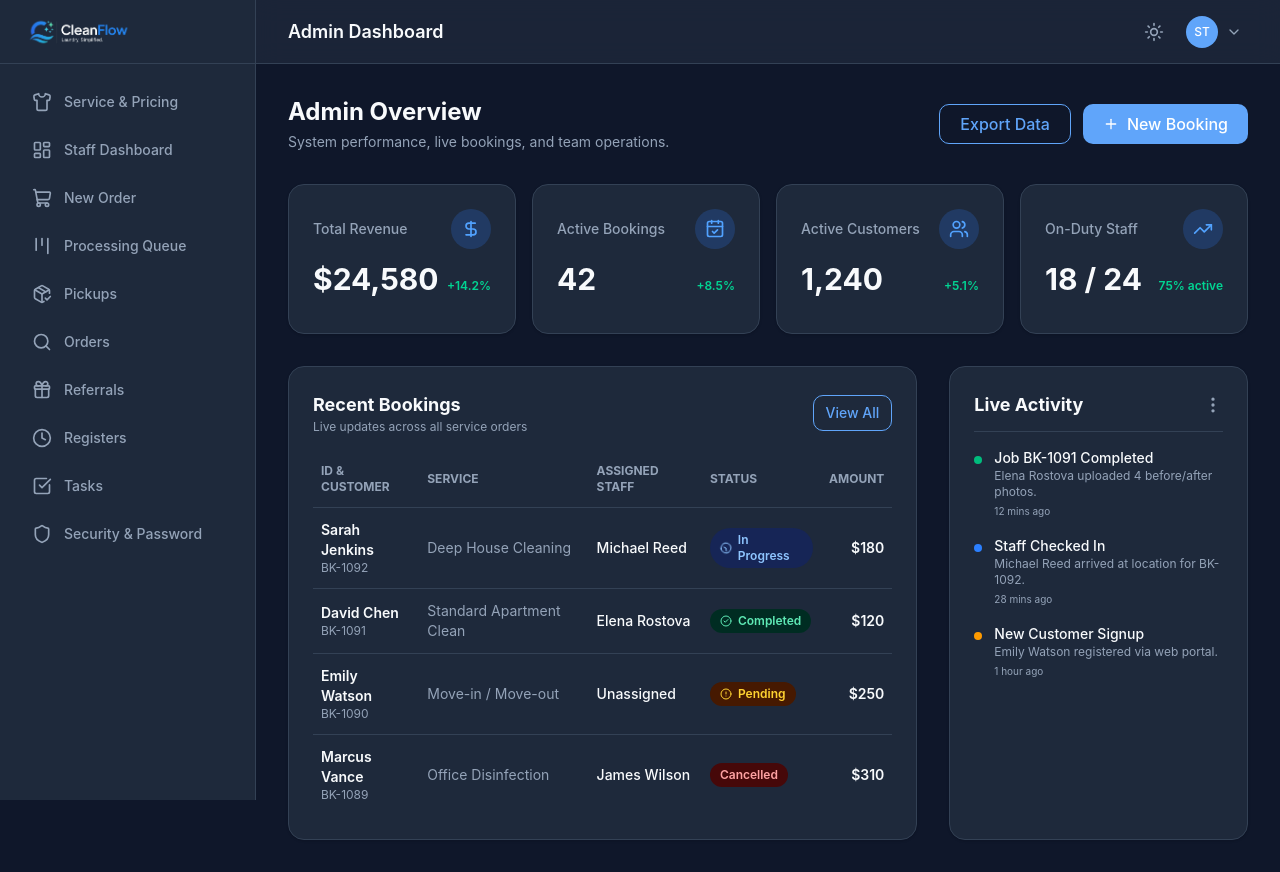
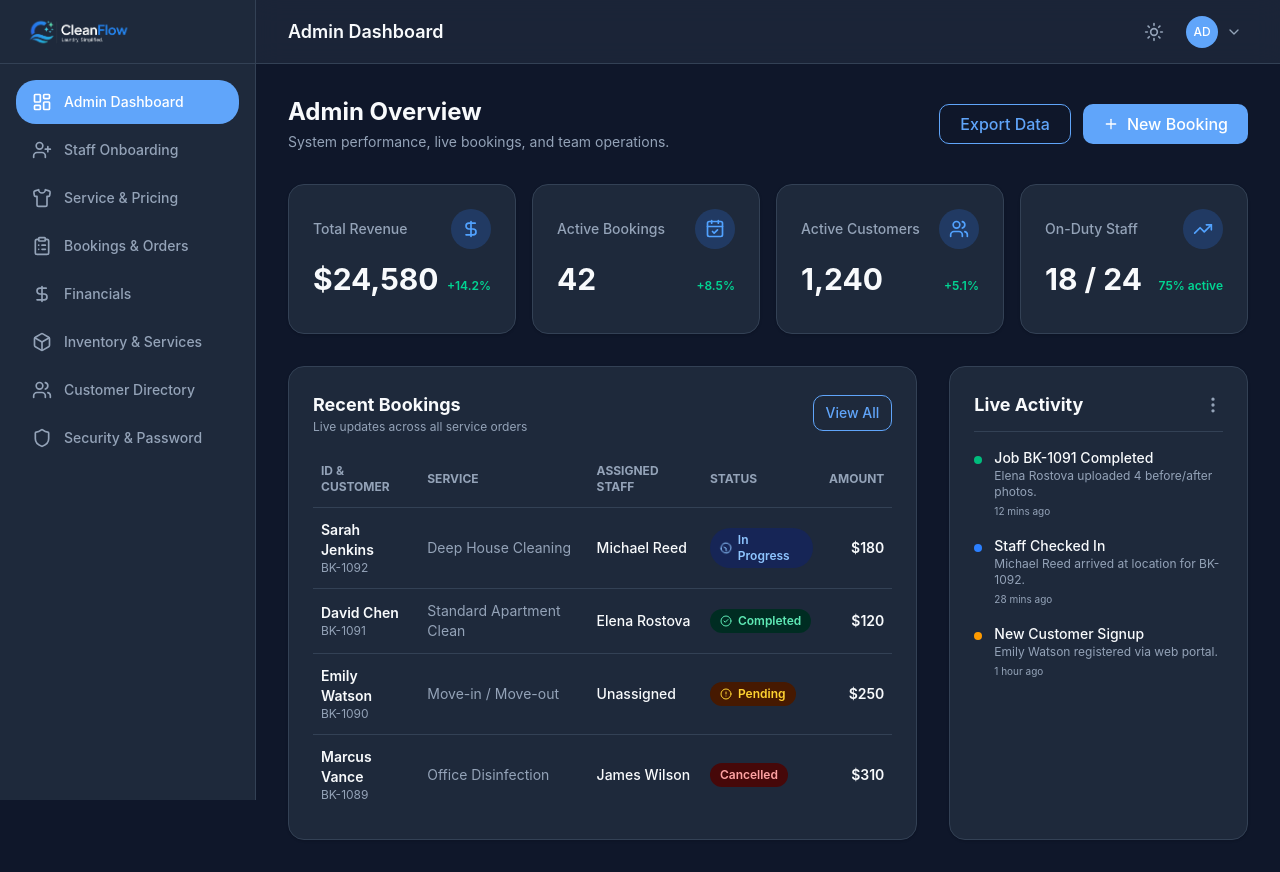
Before and after one commit to prudentchary/CleanFlow, a React (Vite) app: page /admin/dashboard in a window 1280 px wide. Built offline with nearby package versions, Linux system fonts and the light colour scheme.

Commit message:
change the role to admin for testing

```diff
--- a/src/layout/AppLayout.tsx
+++ b/src/layout/AppLayout.tsx
@@ -5,7 +5,7 @@ import Header from "@/components/common/Header";
 
 export default function AppLayout() {
   const [isMobileMenuOpen, setIsMobileMenuOpen] = useState(false);
-  const currentUserRole = "staff"; // Mock user role (replace with Auth Context later, e.g., const { role } = useAuth();)
+  const currentUserRole = "admin"; // Mock user role (replace with Auth Context later, e.g., const { role } = useAuth();)
 
 
 
```
